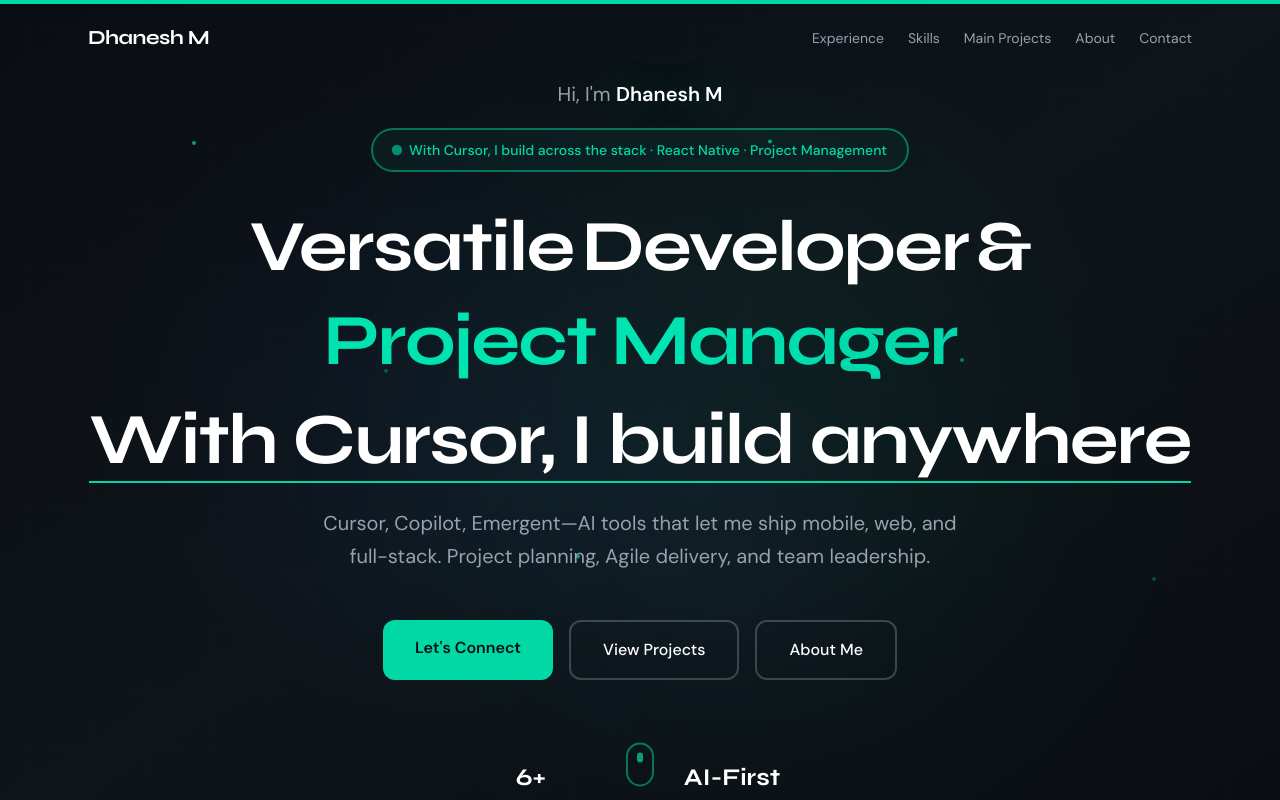
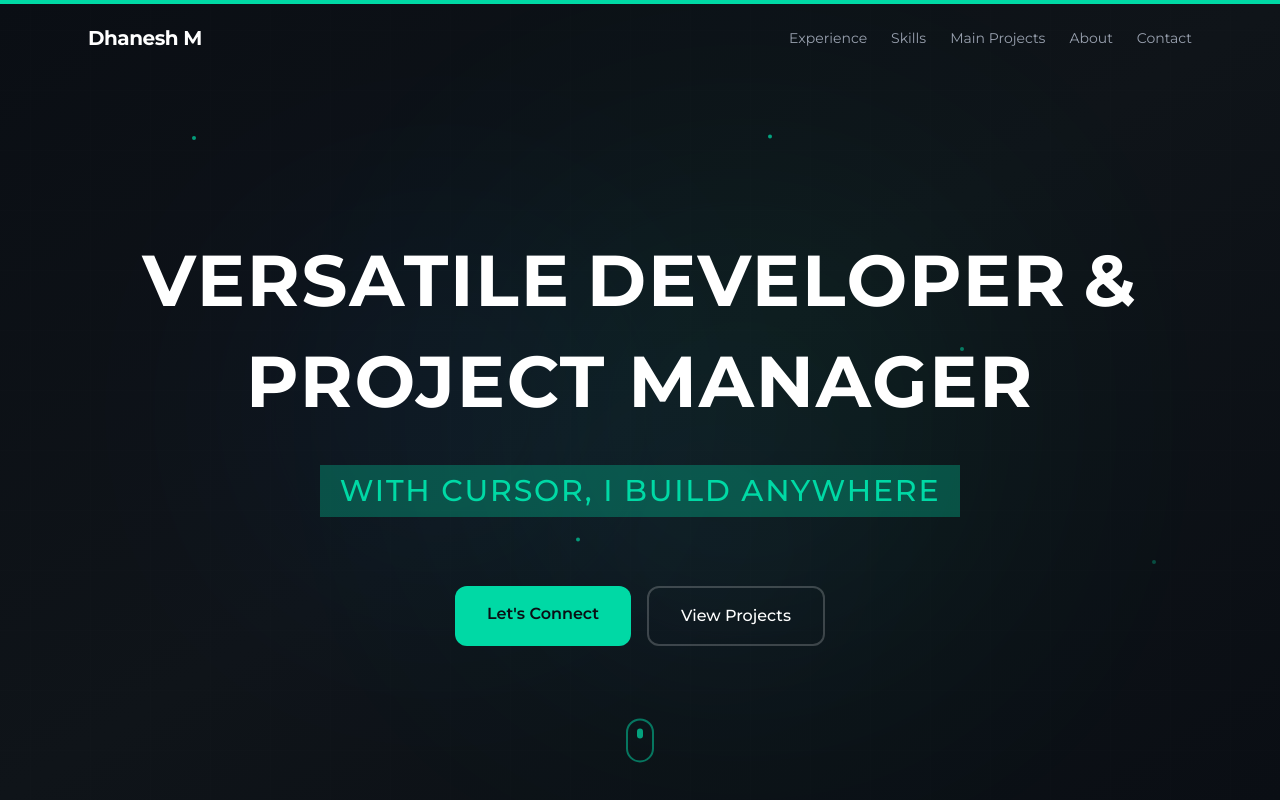
Before and after one commit to dhanesh-m/my-portfolio, a React (Vite) app: page / in a window 1280 px wide. Shown: the top 800 px of the page. Built offline with nearby package versions, Linux system fonts and the light colour scheme.

Commit message:
Refactor typography: replace 'DM Sans' and 'Syne' with 'Montserrat' across index.html and index.css; update Hero component layout for improved readability and visual hierarchy.

```diff
--- a/index.html
+++ b/index.html
@@ -8,7 +8,7 @@
     <title>Dhanesh M | React Native Developer & Project Manager</title>
     <link rel="preconnect" href="https://fonts.googleapis.com">
     <link rel="preconnect" href="https://fonts.gstatic.com" crossorigin>
-    <link href="https://fonts.googleapis.com/css2?family=DM+Sans:ital,opsz,wght@0,9..40,300;0,9..40,400;0,9..40,500;0,9..40,600;0,9..40,700&family=Syne:wght@400;500;600;700;800&display=swap" rel="stylesheet">
+    <link href="https://fonts.googleapis.com/css2?family=Montserrat:ital,wght@0,400;0,500;0,600;0,700;1,400;1,500;1,700&display=swap" rel="stylesheet">
   </head>
   <body>
     <div id="root"></div>
--- a/src/components/Hero.jsx
+++ b/src/components/Hero.jsx
@@ -15,16 +15,6 @@
     y: 0,
     transition: { type: 'spring', stiffness: 80, damping: 15 },
   },
-}
-
-const statItem = {
-  hidden: { opacity: 0, scale: 0.5, y: 30 },
-  visible: (i) => ({
-    opacity: 1,
-    scale: 1,
-    y: 0,
-    transition: { delay: 0.7 + i * 0.12, type: 'spring', stiffness: 120, damping: 12 },
-  }),
 }
 
 const headlineWords = ["Versatile", "Developer", "&"]
@@ -88,51 +78,15 @@
       ))}
 
       <div className="relative z-10 max-w-6xl mx-auto px-6 text-center">
-        {/* Name - slide in with glow */}
-        <motion.p
-          initial={{ opacity: 0, x: -30 }}
-          animate={{ opacity: 1, x: 0 }}
-          transition={{ duration: 0.6 }}
-          className="text-gray-400 text-lg md:text-xl mb-5"
-        >
-          Hi, I'm{' '}
-          <motion.span
-            className="text-white font-semibold"
-            animate={{ textShadow: ['0 0 20px rgba(0,217,165,0.2)', '0 0 40px rgba(0,217,165,0.4)', '0 0 20px rgba(0,217,165,0.2)'] }}
-            transition={{ duration: 3, repeat: Infinity }}
-          >
-            Dhanesh M
-          </motion.span>
-        </motion.p>
-
-        {/* Badge - animated border */}
-        <motion.div
-          variants={container}
-          initial="hidden"
-          animate="visible"
-          className="inline-flex items-center gap-2 px-5 py-2.5 rounded-full border-2 border-[#00D9A5]/40 bg-[#00D9A5]/5 mb-8 animate-border-flow"
-        >
-          <motion.span
-            animate={{ scale: [1, 1.3, 1], opacity: [1, 0.6, 1] }}
-            transition={{ duration: 2, repeat: Infinity }}
-            className="w-2 h-2 rounded-full bg-[#00D9A5]"
-          />
-          <motion.span
-            variants={wordReveal}
-            className="text-sm text-[#00D9A5] font-medium"
-          >
-            With Cursor, I build across the stack · React Native · Project Management
-          </motion.span>
-        </motion.div>
-
         {/* Headline - word by word reveal */}
         <motion.h1
           variants={container}
           initial="hidden"
           animate="visible"
-          className="font-display font-bold text-4xl sm:text-5xl md:text-6xl lg:text-7xl text-white leading-[1.2] tracking-tight mb-6"
+          className="font-display font-bold text-4xl sm:text-5xl md:text-6xl lg:text-7xl text-white uppercase leading-[1.3] tracking-wide mb-6"
         >
-          <div className="flex flex-wrap justify-center gap-x-2 gap-y-1">
+          <div className="flex flex-col items-center gap-2">
+            <div className="flex flex-wrap justify-center gap-x-4 gap-y-1">
               {headlineWords.map((word, i) => (
                 <motion.span key={i} variants={wordReveal} className="inline-block">
                   {word}
@@ -141,41 +95,27 @@
             </div>
             <motion.span
               variants={wordReveal}
-            className="block mt-2 text-transparent bg-clip-text bg-gradient-to-r from-[#00D9A5] via-[#00E5B3] to-[#00B894] bg-[length:200%_auto] animate-gradient"
+              className="text-white font-bold uppercase tracking-wide"
             >
               {aiLine}
             </motion.span>
+          </div>
+          <div className="inline-block mt-3 px-5 py-2 rounded-none bg-[#00D9A5]/30">
             <motion.span
               variants={wordReveal}
-            className="block mt-3 relative inline-block"
+              className="block text-2xl md:text-3xl text-[#00D9A5] font-medium uppercase"
             >
               {leadingLine}
-            <motion.span
-              initial={{ scaleX: 0 }}
-              animate={{ scaleX: 1 }}
-              transition={{ delay: 0.9, duration: 0.5, ease: 'easeOut' }}
-              className="absolute bottom-0 left-0 right-0 h-0.5 bg-[#00D9A5] origin-left"
-            />
             </motion.span>
+          </div>
         </motion.h1>
-
-        {/* Subtext - fade with stagger */}
-        <motion.p
-          initial={{ opacity: 0, y: 30 }}
-          animate={{ opacity: 1, y: 0 }}
-          transition={{ duration: 0.7, delay: 0.5 }}
-          className="text-lg md:text-xl text-gray-400 max-w-2xl mx-auto mb-12 leading-relaxed"
-        >
-          Cursor, Copilot, Emergent—AI tools that let me ship mobile, web, and full-stack. Project
-          planning, Agile delivery, and team leadership.
-        </motion.p>
 
         {/* Buttons - staggered with hover glow */}
         <motion.div
           initial={{ opacity: 0, y: 40 }}
           animate={{ opacity: 1, y: 0 }}
           transition={{ duration: 0.6, delay: 0.6 }}
-          className="flex flex-col sm:flex-row gap-4 justify-center"
+          className="flex flex-col sm:flex-row gap-4 justify-center mt-16"
         >
           <motion.a
             href="#contact"
@@ -199,47 +139,6 @@
           >
             View Projects
           </motion.a>
-          <motion.a
-            href="#about"
-            initial={{ opacity: 0, y: 20 }}
-            animate={{ opacity: 1, y: 0 }}
-            transition={{ delay: 0.9 }}
-            whileHover={{ scale: 1.05, borderColor: 'rgba(0, 217, 165, 0.6)' }}
-            whileTap={{ scale: 0.98 }}
-            className="px-8 py-4 rounded-xl border-2 border-white/20 text-white font-medium hover:bg-white/5 transition-all duration-300"
-          >
-            About Me
-          </motion.a>
-        </motion.div>
-
-        {/* Stats - bounce in */}
-        <motion.div
-          variants={container}
-          initial="hidden"
-          animate="visible"
-          className="mt-20 flex justify-center gap-12 md:gap-16 text-gray-500"
-        >
-          {[
-            { value: '6+', label: 'Years Experience' },
-            { value: 'AI-First', label: 'Development Approach' },
-          ].map((stat, i) => (
-            <motion.div
-              key={stat.label}
-              variants={statItem}
-              custom={i}
-              className="text-center min-w-[120px]"
-            >
-              <div className="h-9 flex items-center justify-center mb-2">
-                <motion.span
-                  className="font-display font-bold text-2xl text-white leading-none"
-                  whileHover={{ scale: 1.15, color: '#00D9A5' }}
-                >
-                  {stat.value}
-                </motion.span>
-              </div>
-              <div className="text-sm">{stat.label}</div>
-            </motion.div>
-          ))}
         </motion.div>
       </div>
 
--- a/src/index.css
+++ b/src/index.css
@@ -1,8 +1,8 @@
 @import "tailwindcss";
 
 @theme {
-  --font-display: 'Syne', sans-serif;
-  --font-body: 'DM Sans', sans-serif;
+  --font-display: 'Montserrat', sans-serif;
+  --font-body: 'Montserrat', sans-serif;
   --color-accent: #00D9A5;
 }
 
@@ -18,7 +18,7 @@
   margin: 0;
   background: #0A0E14;
   color: #E6EDF3;
-  font-family: 'DM Sans', system-ui, sans-serif;
+  font-family: 'Montserrat', system-ui, sans-serif;
   -webkit-font-smoothing: antialiased;
   -moz-osx-font-smoothing: grayscale;
 }
```
Lines whose indentation alone changed are shown as unchanged.
